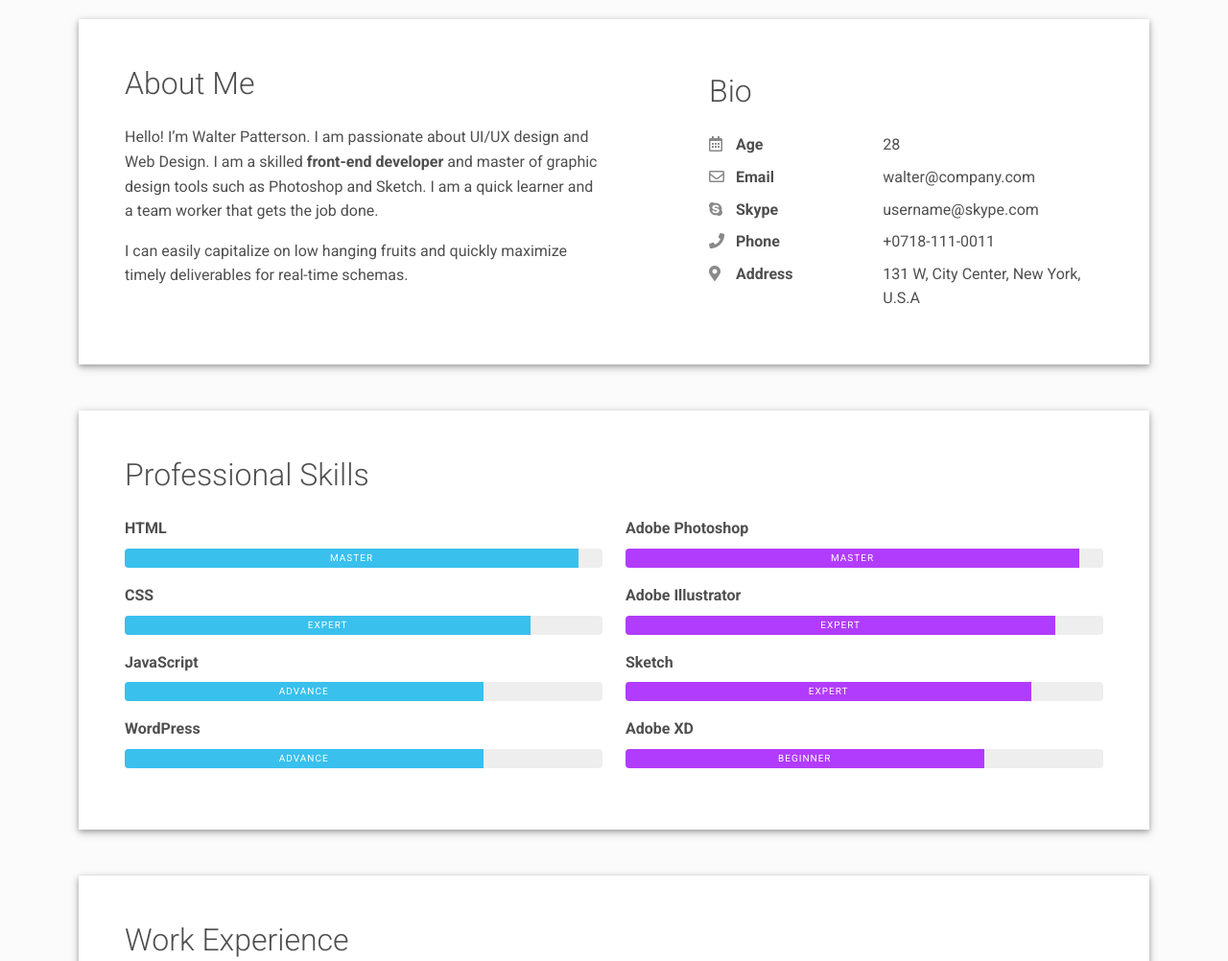
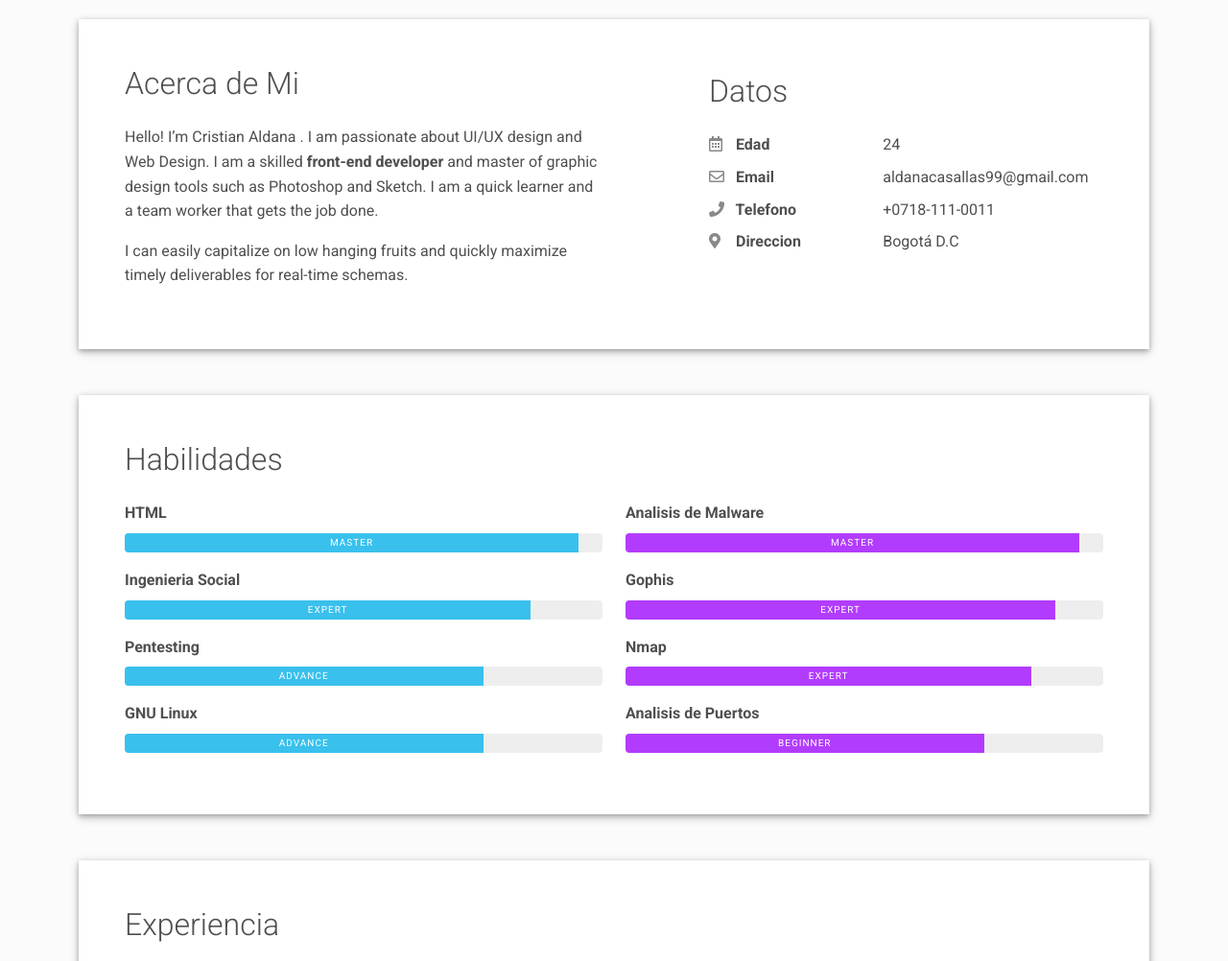
Before and after one commit to 6Aldana9/6Aldana9.github.io, a plain HTML site: page index.html in a window 1280 px wide. Shown: the part 640-1642 px from the top of the page at 96% size. Drawn offline with Linux system fonts and the light colour scheme.

Commit message:
Template modificaciones

```diff
--- a/index.html
+++ b/index.html
@@ -28,7 +28,7 @@
     <header class="d-print-none">
       <div class="container text-center text-lg-left">
         <div class="pt-4 clearfix">
-          <h1 class="site-title mb-0">Walter Patterson</h1>
+          <h1 class="site-title mb-0">Cristian Aldana </h1>
           <div class="site-nav">
             <nav role="navigation">
               <ul class="nav justify-content-center">
@@ -63,8 +63,8 @@
             <div class="avatar p-1"><img class="img-thumbnail shadow-2-strong" src="images/avatar.jpg" width="160" height="160"/></div>
             <div class="header-bio mt-3">
               <div data-aos="zoom-in" data-aos-delay="0">
-                <h2 class="h1">Walter Patterson</h2>
-                <p>Front-end Developer and Graphic Designer</p>
+                <h2 class="h1">Cristian Aldana</h2>
+                <p>Analista en Ciberseguridad </p>
               </div>
               <div class="header-social mb-3 d-print-none" data-aos="zoom-in" data-aos-delay="200">
                 <nav role="navigation">
@@ -91,42 +91,36 @@
     <div class="about-section">
       <div class="row">
         <div class="col-md-6">
-          <h2 class="h2 fw-light mb-4">About Me</h2>
-          <p>Hello! I’m Walter Patterson. I am passionate about UI/UX design and Web Design. I am a skilled <strong>front-end developer</strong> and master of graphic design tools such as Photoshop and Sketch. I am a quick learner and a team worker that gets the job done.</p>
+          <h2 class="h2 fw-light mb-4">Acerca de Mi</h2>
+          <p>Hello! I’m Cristian Aldana . I am passionate about UI/UX design and Web Design. I am a skilled <strong>front-end developer</strong> and master of graphic design tools such as Photoshop and Sketch. I am a quick learner and a team worker that gets the job done.</p>
           <p>I can easily capitalize on low hanging fruits and quickly maximize timely deliverables for real-time schemas.</p>
         </div>
         <div class="col-md-5 offset-lg-1">
           <div class="row mt-2">
-            <h2 class="h2 fw-light mb-4">Bio</h2>
+            <h2 class="h2 fw-light mb-4">Datos</h2>
             <div class="col-sm-5">
-              <div class="pb-2 fw-bolder"><i class="far fa-calendar-alt pe-2 text-muted" style="width:24px;opacity:0.85;"></i> Age</div>
+              <div class="pb-2 fw-bolder"><i class="far fa-calendar-alt pe-2 text-muted" style="width:24px;opacity:0.85;"></i> Edad</div>
             </div>
             <div class="col-sm-7">
-              <div class="pb-2">28</div>
+              <div class="pb-2">24</div>
             </div>
             <div class="col-sm-5">
               <div class="pb-2 fw-bolder"><i class="far fa-envelope pe-2 text-muted" style="width:24px;opacity:0.85;"></i> Email</div>
             </div>
             <div class="col-sm-7">
-              <div class="pb-2">walter@company.com</div>
+              <div class="pb-2">aldanacasallas99@gmail.com</div>
             </div>
             <div class="col-sm-5">
-              <div class="pb-2 fw-bolder"><i class="fab fa-skype pe-2 text-muted" style="width:24px;opacity:0.85;"></i> Skype</div>
-            </div>
-            <div class="col-sm-7">
-              <div class="pb-2">username@skype.com</div>
-            </div>
-            <div class="col-sm-5">
-              <div class="pb-2 fw-bolder"><i class="fas fa-phone pe-2 text-muted" style="width:24px;opacity:0.85;"></i> Phone</div>
+              <div class="pb-2 fw-bolder"><i class="fas fa-phone pe-2 text-muted" style="width:24px;opacity:0.85;"></i> Telefono</div>
             </div>
             <div class="col-sm-7">
               <div class="pb-2">+0718-111-0011</div>
             </div>
             <div class="col-sm-5">
-              <div class="pb-2 fw-bolder"><i class="fas fa-map-marker-alt pe-2 text-muted" style="width:24px;opacity:0.85;"></i> Address</div>
+              <div class="pb-2 fw-bolder"><i class="fas fa-map-marker-alt pe-2 text-muted" style="width:24px;opacity:0.85;"></i> Direccion</div>
             </div>
             <div class="col-sm-7">
-              <div class="pb-2">131 W, City Center, New York, U.S.A</div>
+              <div class="pb-2">Bogotá D.C</div>
             </div>
           </div>
         </div>
@@ -135,7 +129,7 @@
   </div>
   <div class="shadow-1-strong bg-white my-5 p-5" id="skills">
     <div class="skills-section">
-      <h2 class="h2 fw-light mb-4">Professional Skills</h2>
+      <h2 class="h2 fw-light mb-4">Habilidades</h2>
       <div class="row">
         <div class="col-md-6">
           <div class="mb-3"><span class="fw-bolder">HTML</span>
@@ -143,39 +137,39 @@
               <div class="progress-bar bg-info" role="progressbar" data-aos="zoom-in-right" data-aos-delay="100" data-aos-anchor=".skills-section" style="width: 95%;" aria-valuenow="95" aria-valuemin="0" aria-valuemax="100">Master</div>
             </div>
           </div>
-          <div class="mb-3"><span class="fw-bolder">CSS</span>
+          <div class="mb-3"><span class="fw-bolder">Ingenieria Social</span>
             <div class="progress my-2 rounded" style="height: 20px">
               <div class="progress-bar bg-info" role="progressbar" data-aos="zoom-in-right" data-aos-delay="200" data-aos-anchor=".skills-section" style="width: 85%" aria-valuenow="85" aria-valuemin="0" aria-valuemax="100">Expert</div>
             </div>
           </div>
-          <div class="mb-3"><span class="fw-bolder">JavaScript</span>
+          <div class="mb-3"><span class="fw-bolder">Pentesting</span>
             <div class="progress my-2 rounded" style="height: 20px">
               <div class="progress-bar bg-info" role="progressbar" data-aos="zoom-in-right" data-aos-delay="300" data-aos-anchor=".skills-section" style="width: 75%" aria-valuenow="75" aria-valuemin="0" aria-valuemax="100">Advance</div>
             </div>
           </div>
-          <div class="mb-3"><span class="fw-bolder">WordPress</span>
+          <div class="mb-3"><span class="fw-bolder">GNU Linux</span>
             <div class="progress my-2 rounded" style="height: 20px">
               <div class="progress-bar bg-info" role="progressbar" data-aos="zoom-in-right" data-aos-delay="300" data-aos-anchor=".skills-section" style="width: 75%" aria-valuenow="75" aria-valuemin="0" aria-valuemax="100">Advance</div>
             </div>
           </div>
         </div>
         <div class="col-md-6">
-          <div class="mb-3"><span class="fw-bolder">Adobe Photoshop</span>
+          <div class="mb-3"><span class="fw-bolder">Analisis de Malware</span>
             <div class="progress my-2 rounded" style="height: 20px">
               <div class="progress-bar bg-secondary" role="progressbar" data-aos="zoom-in-right" data-aos-delay="400" data-aos-anchor=".skills-section" style="width: 95%" aria-valuenow="95" aria-valuemin="0" aria-valuemax="100">Master</div>
             </div>
           </div>
-          <div class="mb-3"><span class="fw-bolder">Adobe Illustrator</span>
+          <div class="mb-3"><span class="fw-bolder">Gophis</span>
             <div class="progress my-2 rounded" style="height: 20px">
               <div class="progress-bar bg-secondary" role="progressbar" data-aos="zoom-in-right" data-aos-delay="400" data-aos-anchor=".skills-section" style="width: 90%" aria-valuenow="90" aria-valuemin="0" aria-valuemax="100">Expert</div>
             </div>
           </div>
-          <div class="mb-3"><span class="fw-bolder">Sketch</span>
+          <div class="mb-3"><span class="fw-bolder">Nmap</span>
             <div class="progress my-2 rounded" style="height: 20px">
               <div class="progress-bar bg-secondary" role="progressbar" data-aos="zoom-in-right" data-aos-delay="500" data-aos-anchor=".skills-section" style="width: 85%" aria-valuenow="85" aria-valuemin="0" aria-valuemax="100">Expert</div>
             </div>
           </div>
-          <div class="mb-3"><span class="fw-bolder">Adobe XD</span>
+          <div class="mb-3"><span class="fw-bolder">Analisis de Puertos</span>
             <div class="progress my-2 rounded" style="height: 20px">
               <div class="progress-bar bg-secondary" role="progressbar" data-aos="zoom-in-right" data-aos-delay="600" data-aos-anchor=".skills-section" style="width: 75%" aria-valuenow="75" aria-valuemin="0" aria-valuemax="100">Beginner</div>
             </div>
@@ -186,7 +180,7 @@
   </div>
   <div class="shadow-1-strong bg-white my-5 p-5" id="experience">
     <div class="work-experience-section">
-      <h2 class="h2 fw-light mb-4">Work Experience</h2>
+      <h2 class="h2 fw-light mb-4">Experiencia</h2>
       <div class="timeline">
         <div class="timeline-card timeline-card-info" data-aos="fade-in" data-aos-delay="0">
           <div class="timeline-head px-4 pt-3">
@@ -220,7 +214,7 @@
   </div>
   <div class="shadow-1-strong bg-white my-5 p-5" id="education">
     <div class="education-section">
-      <h2 class="h2 fw-light mb-4">Education</h2>
+      <h2 class="h2 fw-light mb-4">Educación</h2>
       <div class="timeline">
         <div class="timeline-card timeline-card-success" data-aos="fade-in" data-aos-delay="0">
           <div class="timeline-head px-4 pt-3">
@@ -252,7 +246,7 @@
       </div>
     </div>
   </div>
-  <div class="shadow-1-strong bg-white my-5 p-5 d-print-none" id="portfolio">
+  <!-- <div class="shadow-1-strong bg-white my-5 p-5 d-print-none" id="portfolio">
     <div class="portfolio-section">
       <h2 class="h2 fw-light mb-4">Portfolio</h2>
       <div class="row g-0">
@@ -286,7 +280,7 @@
         </div>
       </div>
     </div>
-  </div>
+  </div>-->
   <div class="shadow-1-strong bg-white my-5 p-5" id="references">
     <div class="reference-section">
       <h2 class="h2 fw-light mb-4">References</h2>
@@ -318,7 +312,7 @@
       </div>
     </div>
   </div>
-  <div class="shadow-1-strong bg-white my-5 p-5" id="contact">
+  <!-- <div class="shadow-1-strong bg-white my-5 p-5" id="contact">
     <div class="contant-section">
       <h2 class="h2 fw-light text mb-4">Contact</h2>
       <div class="row mb-4">
@@ -348,13 +342,13 @@
         <div class="col-md-7 d-print-none" data-aos="zoom-in" data-aos-delay="100"><iframe src="https://www.google.com/maps/embed?pb=!1m18!1m12!1m3!1d496.9774799129763!2d-73.98032087190995!3d40.765927126473905!2m3!1f0!2f0!3f0!3m2!1i1024!2i768!4f13.1!3m3!1m2!1s0x89c258f9cfcb250d%3A0xdb570ddcb766e3a8!2sNew%20York%20City%20Center!5e0!3m2!1sen!2sin!4v1614183731149!5m2!1sen!2sin" width="500" height="400" style="border:0;width:100%;" allowfullscreen="" loading="lazy"></iframe></div>
       </div>
     </div>
-  </div>
+  </div> -->
 </div></div>
     </div>
     <footer class="pt-4 pb-4 text-muted text-center d-print-none">
       <div class="container">
         <div class="my-3">
-          <div class="h4">Walter Patterson</div>
+          <div class="h4">Cristian Aldana </div>
           <div class="footer-nav">
             <nav role="navigation">
               <ul class="nav justify-content-center">
```
